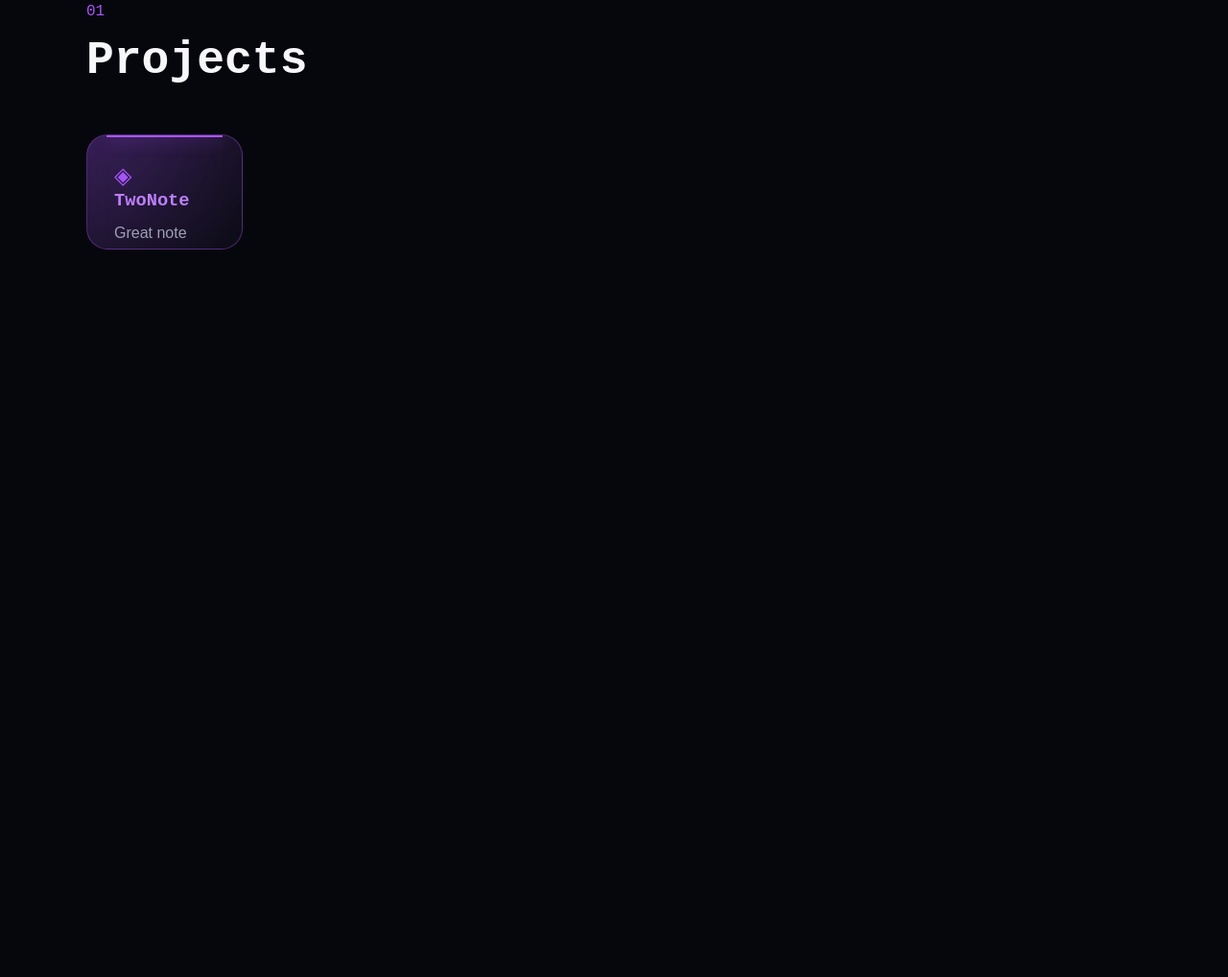
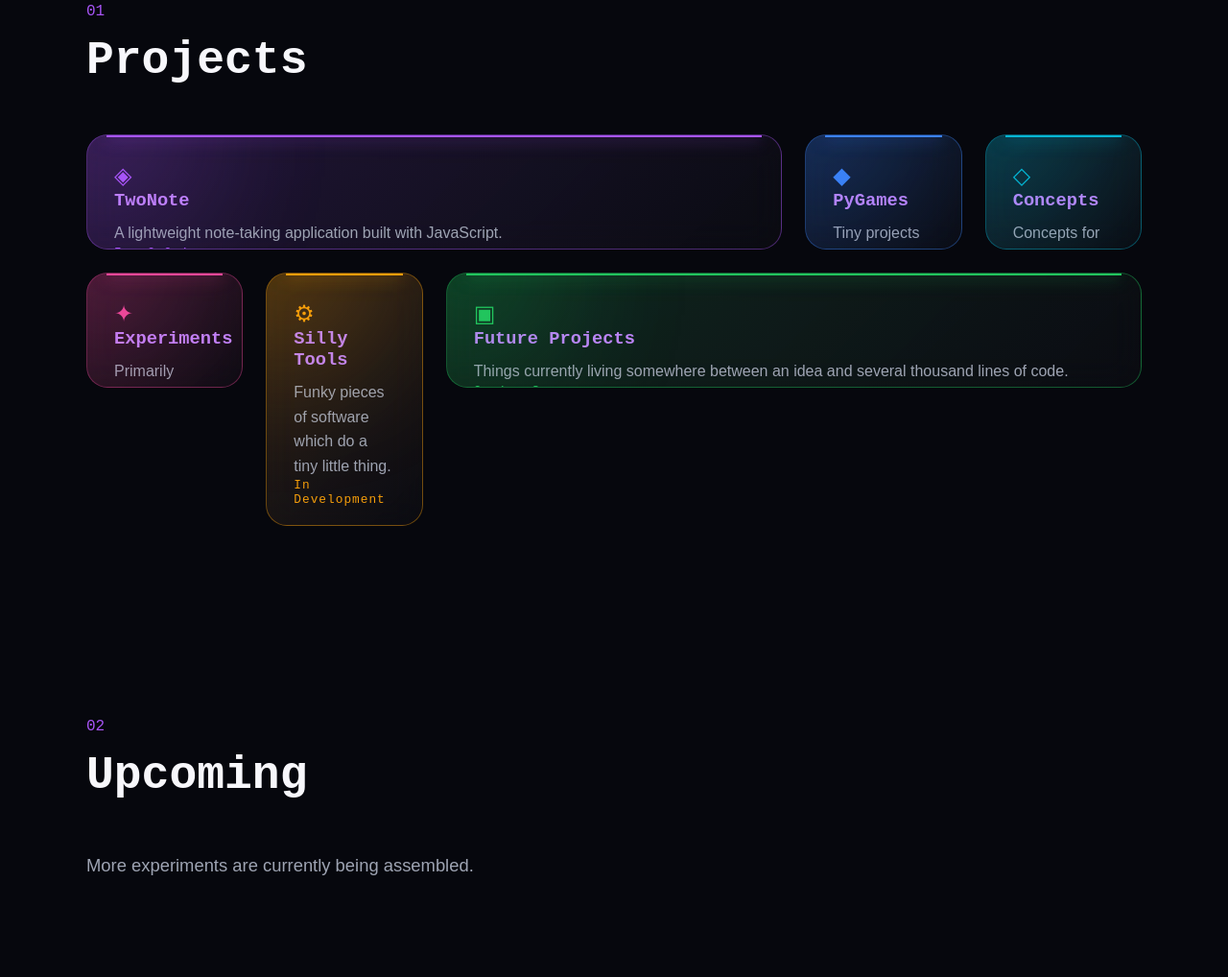
Before and after one commit to LMF700/lucamulder.com, a plain HTML site: page index.html in a window 1280 px wide. Shown: the part 817-1835 px from the top of the page at 96% size. Before the commit the page ends 1177 px from the top, so only its background shows below. Drawn offline with Linux system fonts and the light colour scheme.

Commit message:
Update index.html

```diff
--- a/index.html
+++ b/index.html
@@ -6,6 +6,7 @@
     <title>PyPower</title>
     <link rel="stylesheet" href="styling.css">
 </head>
+
 <body>
 
 <div class="container">
@@ -19,6 +20,9 @@
         </ul>
     </nav>
 
+
+    <!-- HERO -->
+
     <section class="hero">
         <div class="boot">> booting pypower...</div>
 
@@ -30,23 +34,154 @@
         </p>
     </section>
 
+
+    <!-- PROJECTS -->
+
     <section id="projects">
+
         <div class="section-number">01</div>
+
         <h2>Projects</h2>
 
         <div class="cards">
 
-            <a href="notes.html" class="card purple">
+            <!-- Large -->
+            <a href="notes.html" class="card purple wide">
+
                 <div class="card-icon">◈</div>
 
                 <div>
                     <h3>TwoNote</h3>
-                    <p>Great note application</p>
+                    <p>
+                        A lightweight note-taking application
+                        built with JavaScript.
+                    </p>
                 </div>
 
-                <div class="status">In Testing</div>
+                <div class="status">
+                    In v0.0.1a
+                </div>
+
             </a>
+
+
+            <!-- Normal -->
+            <a href="#" class="card blue">
+
+                <div class="card-icon">◆</div>
+
+                <div>
+                    <h3>PyGames</h3>
+                    <p>
+                        Tiny projects made in Pygame
+                        for when you don't want to
+                        launch the big AAA games.
+                    </p>
+                </div>
+
+                <div class="status">
+                    <i>Eternally</i> Unfinished
+                </div>
+
+            </a>
+
+
+            <!-- Normal -->
+            <a href="#" class="card cyan">
+
+                <div class="card-icon">◇</div>
+
+                <div>
+                    <h3>Concepts</h3>
+                    <p>
+                        Concepts for future games.
+                        Do not steal.
+                    </p>
+                </div>
+
+                <div class="status">
+                    Conceptual
+                </div>
+
+            </a>
+
+
+            <!-- Normal -->
+            <a href="#" class="card pink">
+
+                <div class="card-icon">✦</div>
+
+                <div>
+                    <h3>Experiments</h3>
+                    <p>
+                        Primarily things such as Godot
+                        work.
+                    </p>
+                </div>
+
+                <div class="status">
+                    <b>ABSOLUTELY NOWHERE</b> close to finished
+                </div>
+
+            </a>
+
+
+            <!-- Tall -->
+            <a href="#" class="card orange tall">
+
+                <div class="card-icon">⚙</div>
+
+                <div>
+                    <h3>Silly Tools</h3>
+                    <p>
+                        Funky pieces of software which do a
+                        tiny little thing.
+                    </p>
+                </div>
+
+                <div class="status">
+                    In Development
+                </div>
+
+            </a>
+
+
+            <!-- Wide -->
+            <a href="#" class="card green wide">
+
+                <div class="card-icon">▣</div>
+
+                <div>
+                    <h3>Future Projects</h3>
+                    <p>
+                        Things currently living somewhere between
+                        an idea and several thousand lines of code.
+                    </p>
+                </div>
+
+                <div class="status">
+                    Coming Soon
+                </div>
+
+            </a>
+
         </div>
+
+    </section>
+
+
+    <!-- UPCOMING -->
+
+    <section id="upcoming">
+
+        <div class="section-number">02</div>
+
+        <h2>Upcoming</h2>
+
+        <p class="intro">
+            More experiments are currently being assembled.
+        </p>
+
     </section>
 
 </div>
```
